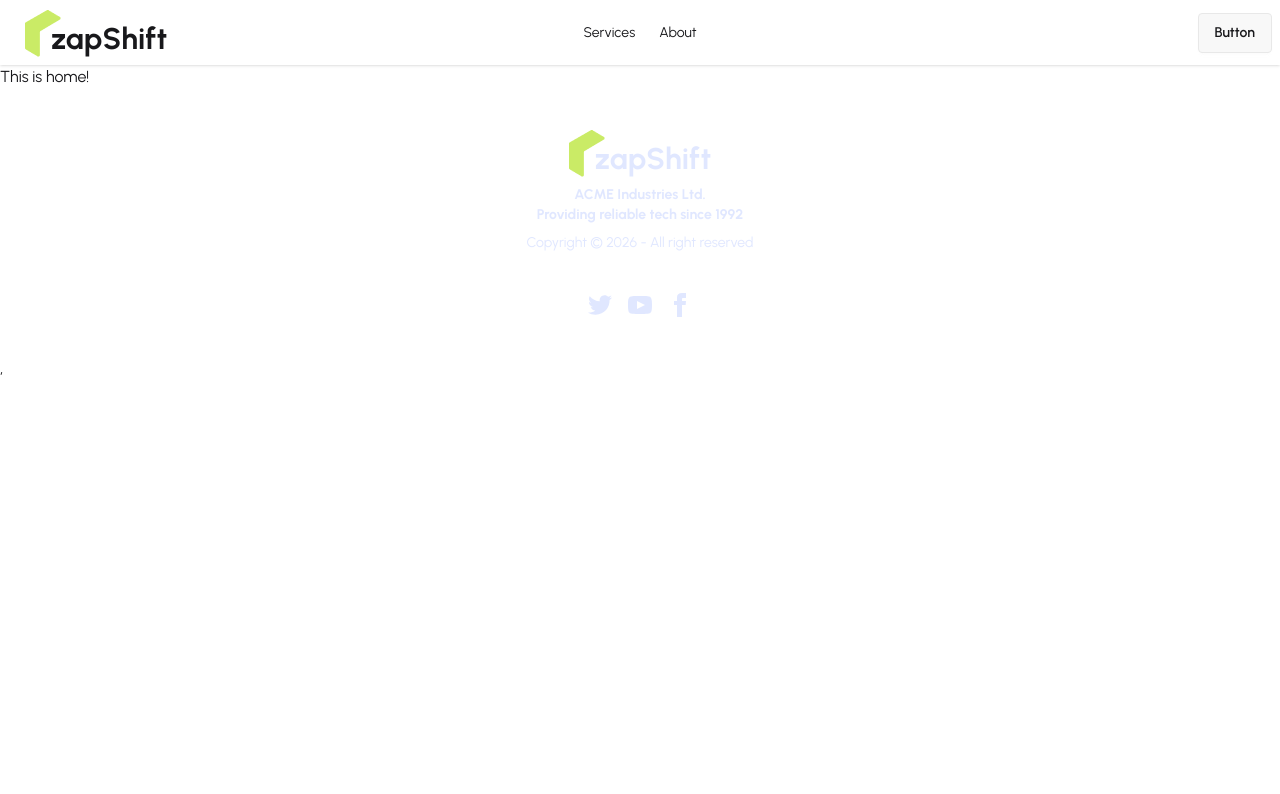
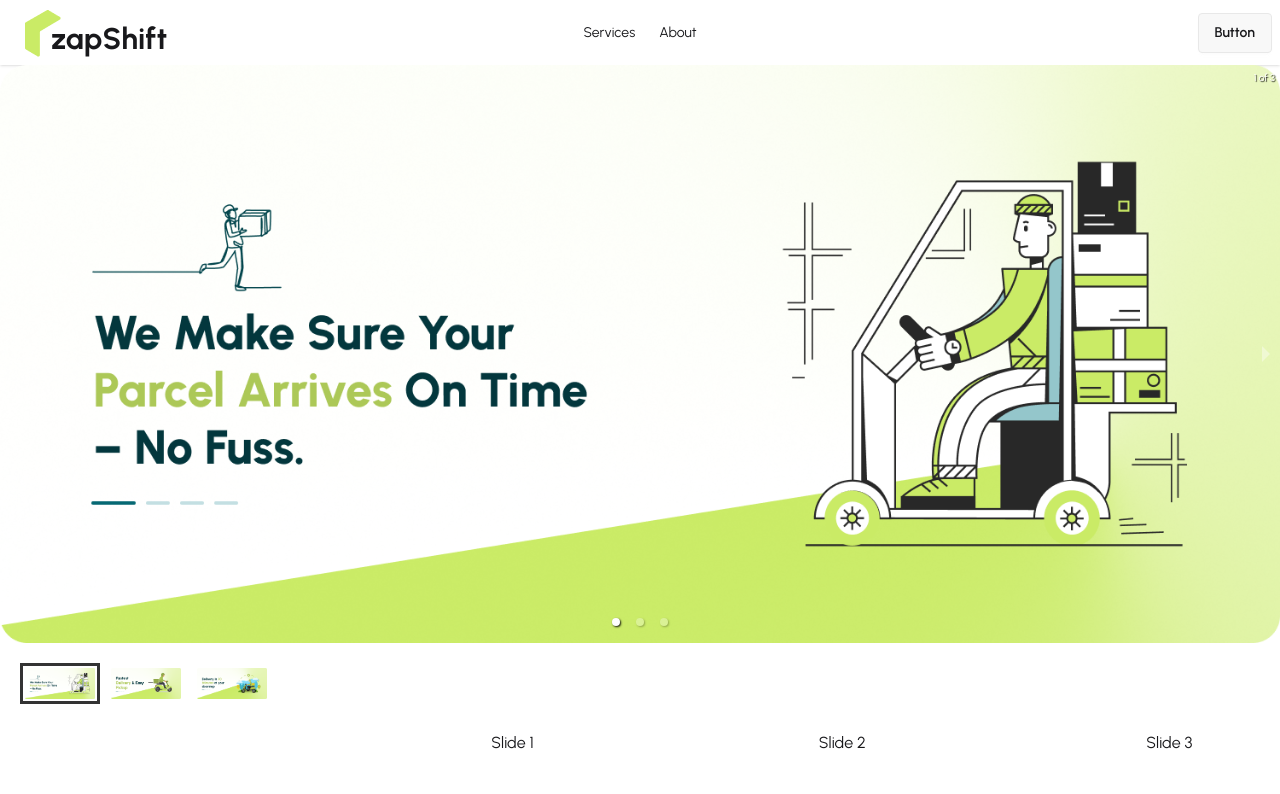
Before and after one commit to nahid-77/Zap_Shift_Project, a React (Vite) app in the folder zap-shift-client/: page / in a window 1280 px wide. Shown: the top 794 px of the page. Built offline with nearby package versions, Linux system fonts and the light colour scheme.

Commit message:
Banner and Brands section added along with a Swiper

```diff
--- a/zap-shift-client/package.json
+++ b/zap-shift-client/package.json
@@ -14,8 +14,10 @@
     "react": "^19.2.8",
     "react-dom": "^19.2.8",
     "react-icons": "^5.7.0",
+    "react-responsive-carousel": "^3.2.23",
     "react-router": "^7.18.4",
     "react-router-dom": "^7.18.4",
+    "swiper": "^14.2.0",
     "tailwindcss": "^4.3.3"
   },
   "devDependencies": {
--- a/zap-shift-client/src/pages/Home/Banner/Banner.jsx
+++ b/zap-shift-client/src/pages/Home/Banner/Banner.jsx
@@ -1,11 +1,24 @@
-import React from 'react';
+import React from "react";
+import { Carousel } from "react-responsive-carousel";
+import "react-responsive-carousel/lib/styles/carousel.min.css";
+import bannerImg1 from "../../../assets/banner/banner1.png";
+import bannerImg2 from "../../../assets/banner/banner2.png"
+import bannerImg3 from "../../../assets/banner/banner3.png"
 
 const Banner = () => {
-    return (
-        <div>
-
-        </div>
-    );
+  return (
+    <Carousel>
+      <div>
+        <img src={bannerImg1} />
+      </div>
+      <div>
+        <img src={bannerImg2} />
+      </div>
+      <div>
+        <img src={bannerImg3} />
+      </div>
+    </Carousel>
+  );
 };
 
 export default Banner;
--- /dev/null
+++ b/zap-shift-client/src/pages/Home/Brands/Brands.jsx
@@ -0,0 +1,26 @@
+import React from "react";
+import "swiper/css";
+import { Swiper, SwiperSlide } from "swiper/react";
+
+const Brands = () => {
+  return (
+    <Swiper
+      slidesPerView={4}
+      centeredSlides={true}
+      spaceBetween={30}
+      grabCursor={true}
+    >
+      <SwiperSlide>Slide 1</SwiperSlide>
+      <SwiperSlide>Slide 2</SwiperSlide>
+      <SwiperSlide>Slide 3</SwiperSlide>
+      <SwiperSlide>Slide 4</SwiperSlide>
+      <SwiperSlide>Slide 5</SwiperSlide>
+      <SwiperSlide>Slide 6</SwiperSlide>
+      <SwiperSlide>Slide 7</SwiperSlide>
+      <SwiperSlide>Slide 8</SwiperSlide>
+      <SwiperSlide>Slide 9</SwiperSlide>
+    </Swiper>
+  );
+};
+
+export default Brands;
--- a/zap-shift-client/src/pages/Home/Home/Home.jsx
+++ b/zap-shift-client/src/pages/Home/Home/Home.jsx
@@ -1,9 +1,12 @@
 import React from 'react';
+import Banner from '../Banner/Banner';
+import Brands from '../Brands/Brands';
 
 const Home = () => {
     return (
         <div>
-            <h1>This is home!</h1>
+            <Banner />
+            <Brands />
         </div>
     );
 };
--- a/zap-shift-client/src/pages/shared/Footer/Footer.jsx
+++ b/zap-shift-client/src/pages/shared/Footer/Footer.jsx
@@ -1,9 +1,10 @@
 import React from "react";
 import Logo from "../../../components/Logo/Logo";
 
+
 const Footer = () => {
   return (
-    <footer className="footer footer-horizontal footer-center text-primary-content p-10">
+    <footer className="footer footer-horizontal footer-center p-10">
       <aside>
         <Logo />
         <p className="font-bold">
```
Also changed, not shown: 1 other file (tests, documents, lock files or other folders).
